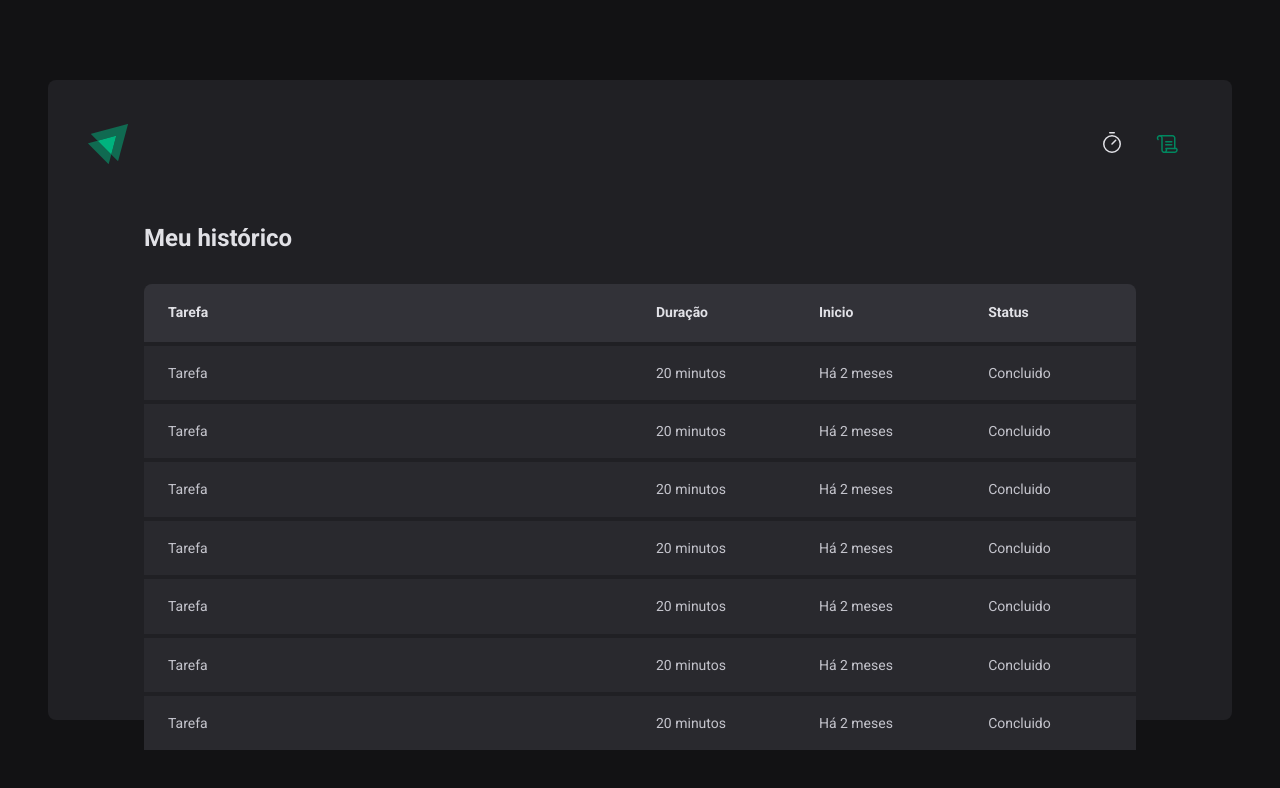
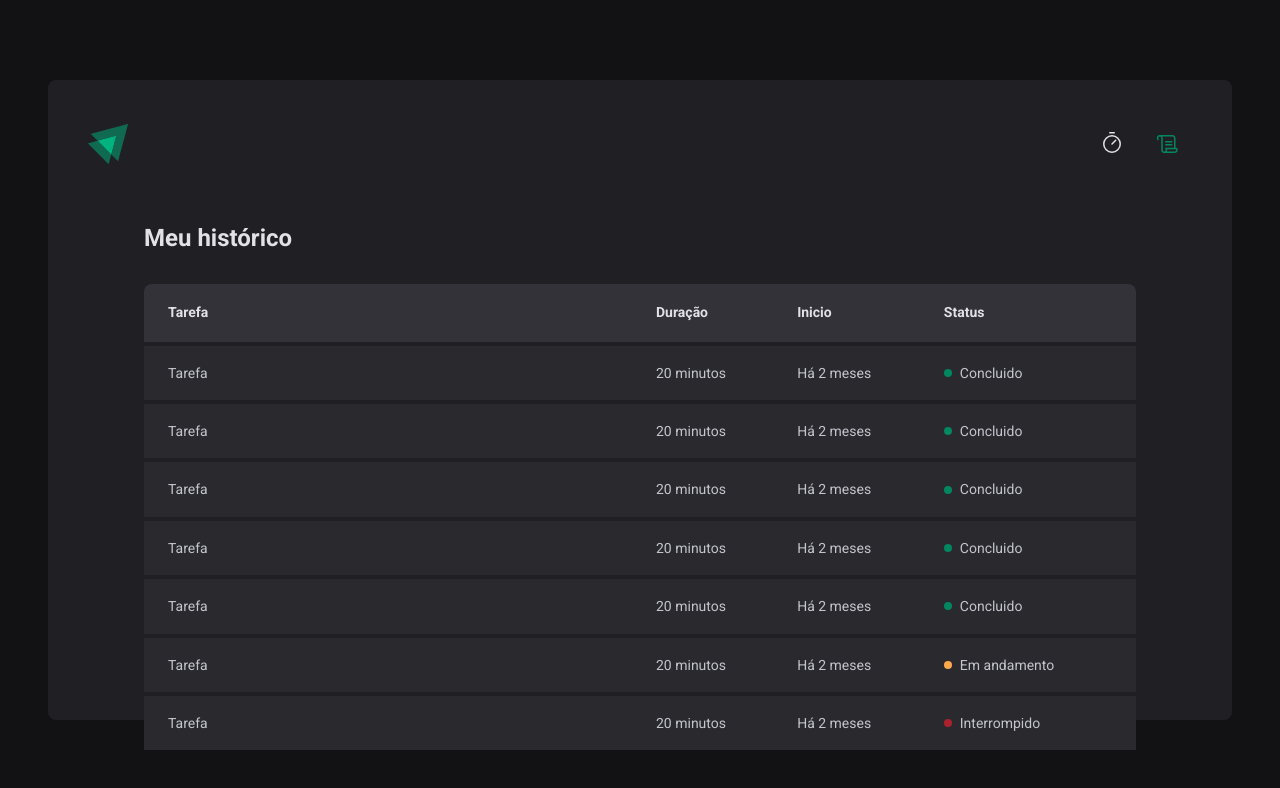
Before and after one commit to PauloVitorrr/ignite-timer, a React (Vite) app: page /history in a window 1280 px wide. Shown: the top 788 px of the page. Built offline with nearby package versions, Linux system fonts and the light colour scheme.

Commit message:
feat: components status

```diff
--- a/src/pages/History/index.tsx
+++ b/src/pages/History/index.tsx
@@ -1,4 +1,4 @@
-import { HistoryContainer, HistoryList } from "./styles";
+import { HistoryContainer, HistoryList, Status } from "./styles";
 
 export function History() {
     return(
@@ -20,43 +20,57 @@
                             <td>Tarefa</td>
                             <td>20 minutos</td>
                             <td>Há 2 meses</td>
-                            <td>Concluido</td>
+                            <td>
+                                <Status statusColor="green">Concluido</Status>
+                            </td>
                         </tr>
                         <tr>
                             <td>Tarefa</td>
                             <td>20 minutos</td>
                             <td>Há 2 meses</td>
-                            <td>Concluido</td>
+                            <td>
+                                <Status statusColor="green" >Concluido</Status>
+                            </td>
                         </tr>
                         <tr>
                             <td>Tarefa</td>
                             <td>20 minutos</td>
                             <td>Há 2 meses</td>
-                            <td>Concluido</td>
+                            <td>
+                                <Status statusColor="green">Concluido</Status>
+                            </td>
                         </tr>
                         <tr>
                             <td>Tarefa</td>
                             <td>20 minutos</td>
                             <td>Há 2 meses</td>
-                            <td>Concluido</td>
+                            <td>
+                                <Status statusColor="green">Concluido</Status>
+                            </td>
                         </tr>
                         <tr>
                             <td>Tarefa</td>
                             <td>20 minutos</td>
                             <td>Há 2 meses</td>
-                            <td>Concluido</td>
+                            <td>
+                                <Status statusColor="green">Concluido</Status>
+                            </td>
                         </tr>
                         <tr>
                             <td>Tarefa</td>
                             <td>20 minutos</td>
                             <td>Há 2 meses</td>
-                            <td>Concluido</td>
+                            <td>
+                                <Status statusColor="yellow">Em andamento</Status>
+                            </td>
                         </tr>
                         <tr>
                             <td>Tarefa</td>
                             <td>20 minutos</td>
                             <td>Há 2 meses</td>
-                            <td>Concluido</td>
+                            <td>
+                                <Status statusColor="red">Interrompido</Status>
+                            </td>
                         </tr>
                     </tbody>
                 </table>
--- a/src/pages/History/styles.ts
+++ b/src/pages/History/styles.ts
@@ -57,5 +57,28 @@
             padding-right: 1.5rem
         }
     }
+}
+`
+const STATUS_COLOR = {
+    yellow: 'yellow-500',
+    green: 'green-500',
+    red: 'red-500'
+} as const
+
+interface StatusColor{
+    statusColor: keyof typeof STATUS_COLOR;
+}
+
+export const Status = styled.span<StatusColor>`
+    display: flex;
+    align-items: center;
+    gap: 0.5rem;
+
+    &::before{
+        content: '';
+        width: 0.5rem;
+        height: 0.5rem;
+        border-radius: 50%;
+        background-color: ${props => props.theme[STATUS_COLOR[props.statusColor]]};
     }
 `
```
